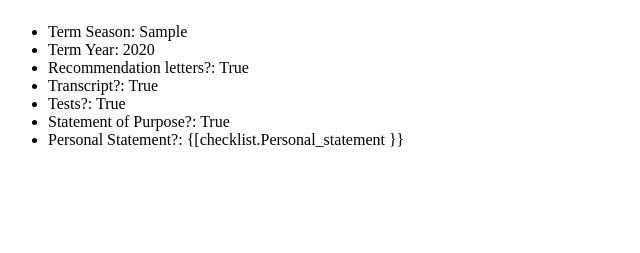
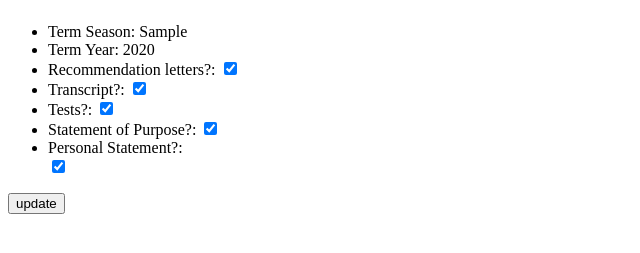
Before and after one commit to smasson288/ACS, a Django app: template ACS/checklist/templates/checklist.html in a window 1280 px wide. Shown: the part 57-310 px from the top of the page, without its empty margins (0-640 px from the left). Run offline with Django 3.2, Linux system fonts and the light colour scheme; the template is opened without the code that fills it: values that come from a table or form of the project are taken from there, others are empty; tables that the repository leaves empty hold one stand-in row (values such as "Sample post").

Commit message:
checklist forms done but not tested yet

```diff
--- a/ACS/checklist/templates/checklist.html
+++ b/ACS/checklist/templates/checklist.html
@@ -10,15 +10,24 @@
 <body>
     {% if checklists %}
         {% for checklist in checklists %}
+            <form action="/checklist/" method="post">
             <ul>
+                <input type="hidden" name="checklist_id" value="{{ checklist.Checklist_id }}">
                 <li>Term Season: {{ checklist.Term_season }}</li>
                 <li>Term Year: {{ checklist.Term_Year }}</li>
-                <li>Recommendation letters?: {{ checklist.Recommendation_letters }}</li>
-                <li>Transcript?: {{ checklist.Transcript }}</li>
-                <li>Tests?: {{ checklist.Tests }}</li>
-                <li>Statement of Purpose?: {{ checklist.Statement_of_purpose }}</li>
-                <li>Personal Statement?: {[checklist.Personal_statement }}</li>
+                <li>Recommendation letters?:
+                <input type="checkbox" name="references" id="id_references" {% if checklist.Recommendation_letters %} checked {% endif %}></li>
+                <li>Transcript?:
+                <input type="checkbox" name="official_transcript" id="id_official_transcript" {% if checklist.Transcript %} checked {% endif %}></li>
+                <li>Tests?:
+                <input type="checkbox" name="tests" id="id_tests" {% if checklist.Tests %} checked {% endif %}></li>
+                <li>Statement of Purpose?:
+                <input type="checkbox" name="statement_of_purpose" id="id_statement_of_purpose" {% if checklist.Statement_of_purpose %} checked {% endif %}></li>
+                <li>Personal Statement?: </li>
+                <input type="checkbox" name="personal_statement" id="id_personal_statement" {% if checklist.Personal_statement %} checked {% endif %}></li>
             </ul>
+            <input type="submit" value="update">
+            </form>
             <br/>
         {% endfor %}
     {% else %}
```
Also changed, not shown: ACS/checklist/forms.py (+9 -0 lines).
